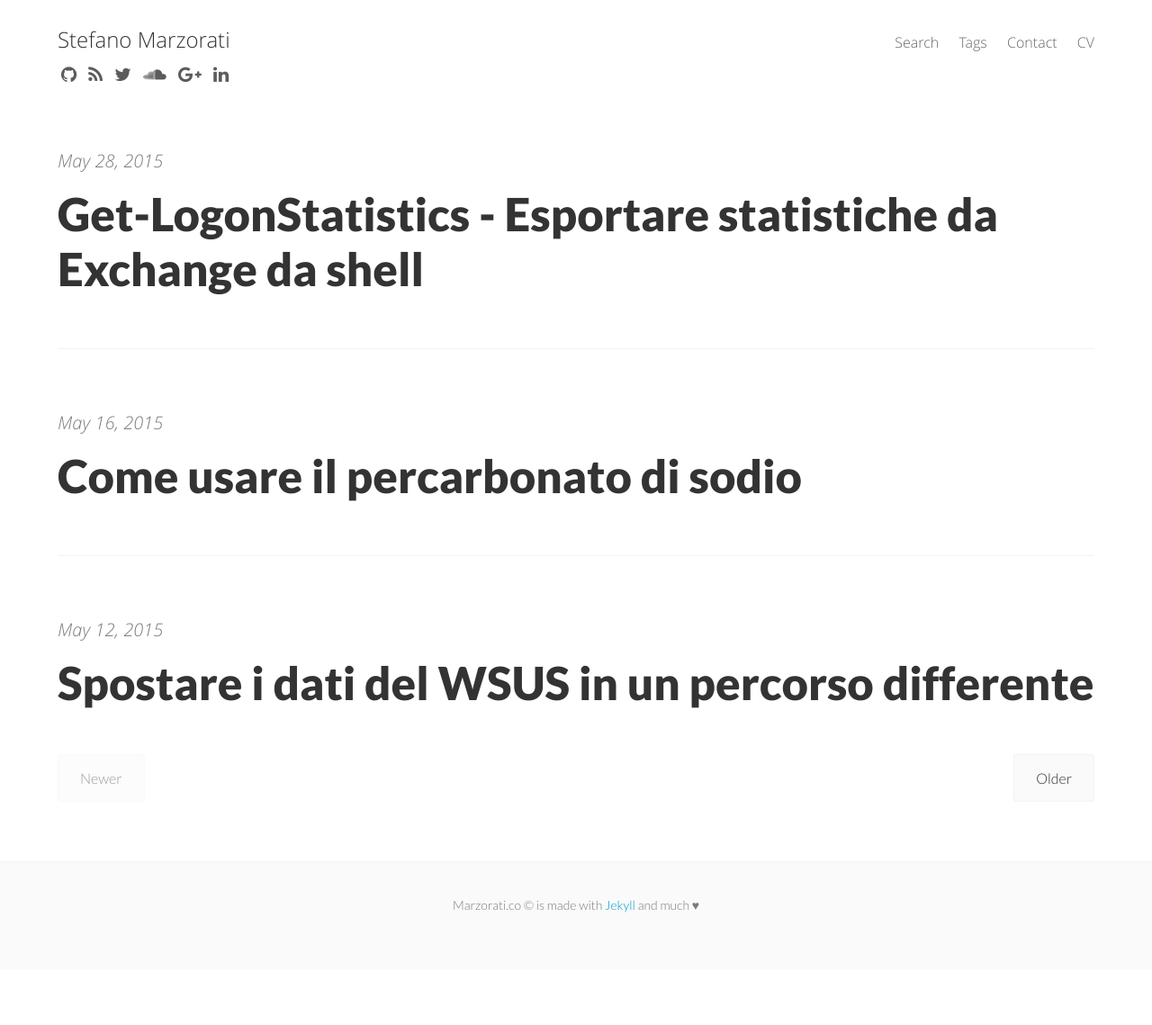
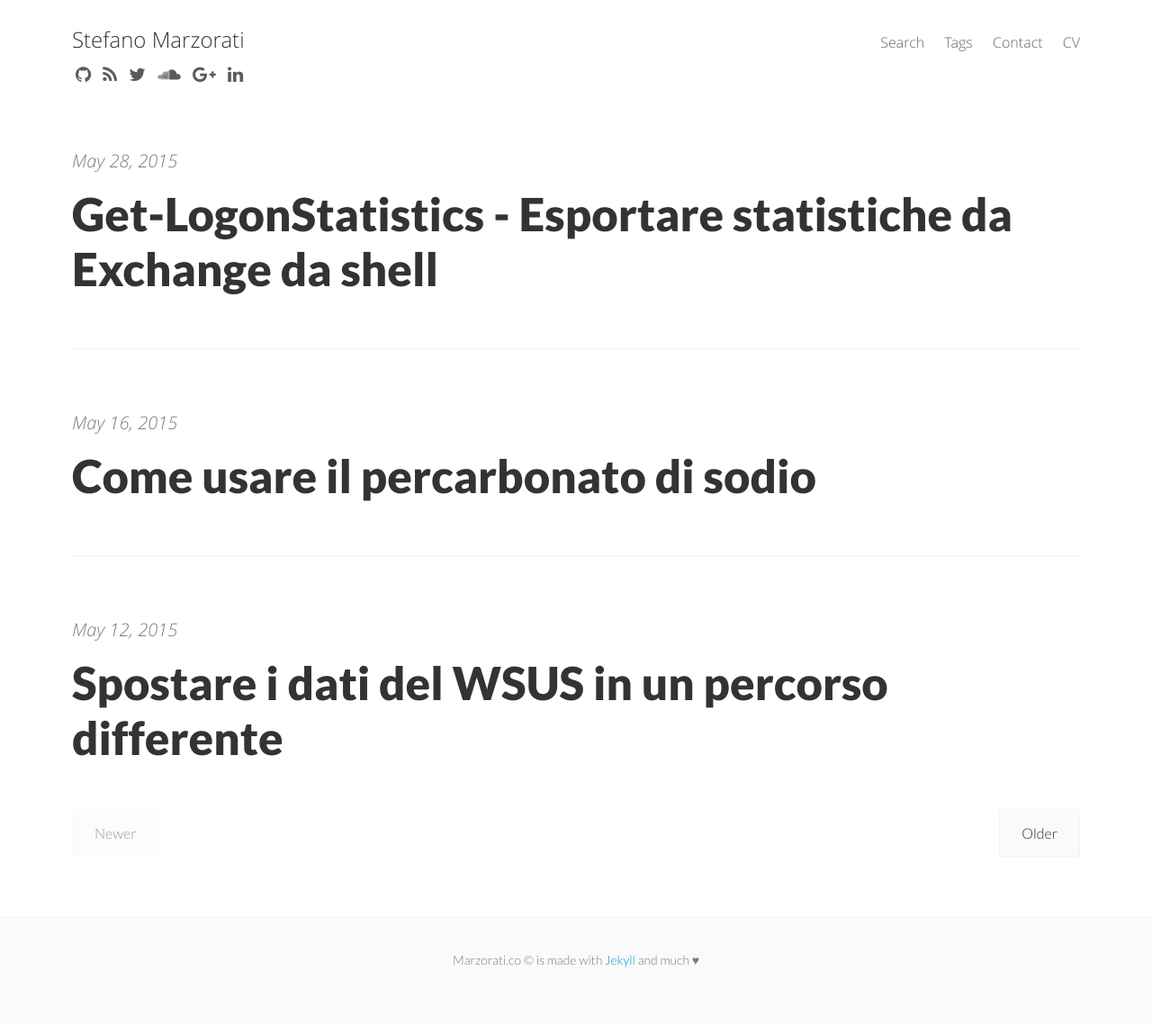
Before and after one commit to marste/Blog, a Jekyll site: the page built from index.html, in a window 1280 px wide. Shown: the whole page at 90% size. Built offline with Jekyll 4.4.1, drawn with Linux system fonts in a browser that asks for light colours; nearby versions of some CDN libraries; Markdown is read by kramdown in place of the engine named in the settings; the list of posts is cut into pages by our own code; before the commit the page ends 1078 px from its top, so only the background shows below that.

```diff
--- a/_sass/_basscss.scss
+++ b/_sass/_basscss.scss
@@ -120,7 +120,7 @@
 }
 
 .measure {
-  max-width: 80rem;
+  max-width: 70rem;
 }
 
 .measure-narrow {
```
